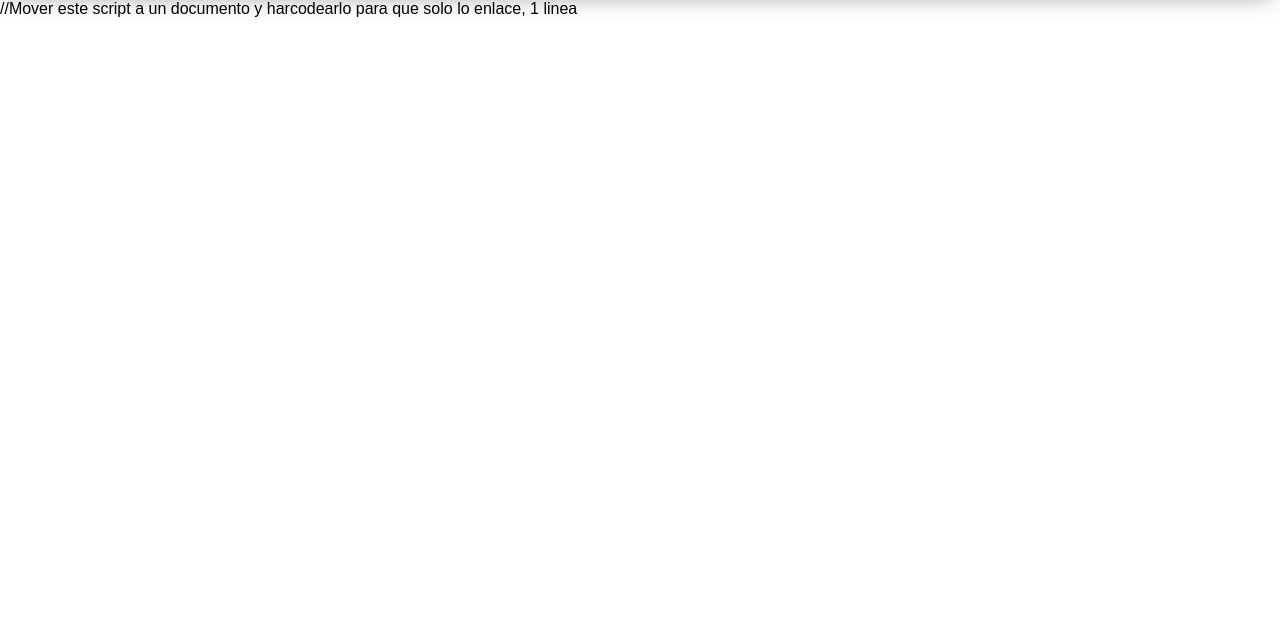
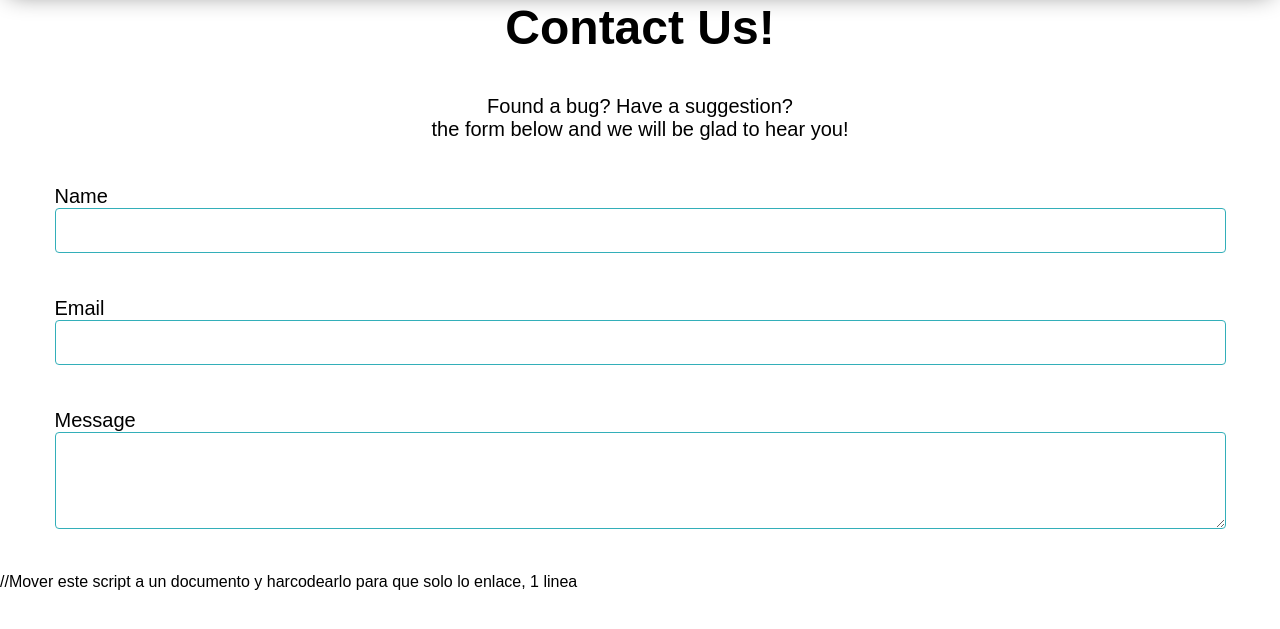
Before and after one commit to Fosuna-code/SetCalculator_LandingPage, a PHP site: page /Home.html in a window 1280 px wide. Shown: the part 94-723 px from the top of the page. Run offline with PHP 8.4, Linux system fonts and the light colour scheme.

Commit message:
Dentro del Home.html añadi un formulario el cual esta contenido en un Section y en el archivo desktop.css se encuentra tambien el apartado donde le añado los estilos al respectivo formulario

```diff
--- a/Home.html
+++ b/Home.html
@@ -20,6 +20,27 @@
     </nav>
 </header>
 <body>
+
+<section class="Formulario">
+    <h2>Contact Us!</h2>
+    <p class="form-p">Found a bug? Have a suggestion? <br> the form below and we will be glad to hear you!</p>
+
+    <div class="form-group">
+        <label for="name">Name</label>
+        <input class="areaWInput" type="text" id="UserName" name="name" pattern="[A-Za-zÁáÉéÍíÓóÚúÑñ\s]{3,}">
+    </div>
+
+    <div class="form-group">
+        <label for="email">Email</label>
+        <input class="areaWInput" type="email" id="email" name="email">
+    </div>
+
+    <div class="form-group">
+        <label for="message">Message</label>
+        <textarea class="areaWInput" name="message-area" id="message-area" rows="4" pattern="[A-Za-zÁáÉéÍíÓóÚúÑñ\s]{3,}"></textarea>
+    </div>
+
+</section>
 
 </body>
 </html>
--- a/Style/desktop.css
+++ b/Style/desktop.css
@@ -196,3 +196,52 @@
     }
 
 }
+
+.Formulario {
+    display: flex;
+    align-content: center;
+    align-items: center;
+    justify-content: center;
+    flex-direction: column;
+}
+
+.Formulario h2{
+    font-size: 3em;
+}
+
+.Formulario p{
+    font-size: 1.25em;
+    margin-top: 40px;
+    margin-bottom: 44px;
+}
+
+.form-p {
+    text-align: center;
+}
+
+.form-group{
+    display: flex;
+    flex-direction: column;
+    justify-content: center;
+    align-content: center;
+}
+
+.form-group label{
+    font-size: 1.25em;
+}
+
+.form-group textarea{
+    height: 97px;
+}
+
+.form-group .areaWInput{
+    max-width: 1171px;
+    width: 100vw;
+    margin-bottom: 44px;
+    border-radius: 4px;
+    border: 1px solid #33AFB9;
+}
+
+.form-group input{
+    height: 45px;
+}
```
